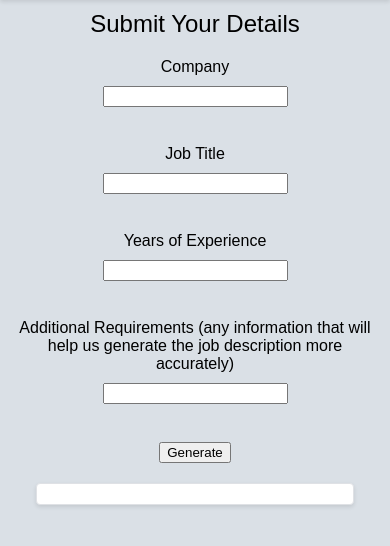
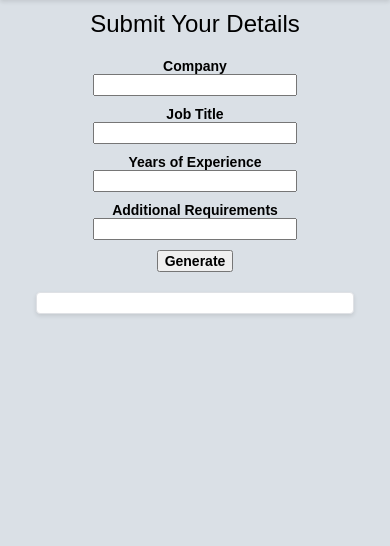
Before and after one commit to StankNugget/JD-PRO-, a Flask app: page / in a window 390 px wide. Shown: the part 48-594 px from the top of the page. Run offline with Flask 2, Linux system fonts and the light colour scheme; some libraries are stand-ins or nearby versions.

Commit message:
Bolded form and made gif responsive to mobile

```diff
--- a/main.py
+++ b/main.py
@@ -25,7 +25,7 @@
     company = StringField("Company", validators=[DataRequired()])
     job_title = StringField("Job Title", validators=[DataRequired()])
     years_of_experience = IntegerField("Years of Experience", validators=[DataRequired()])
-    additional_requirements = StringField("Additional Requirements (any information that will help us generate the job description more accurately)", validators=[DataRequired()])
+    additional_requirements = StringField("Additional Requirements", validators=[DataRequired()])
     submit = SubmitField("Generate")
 
 def CustomChatGPT(user_input):
--- a/templates/index.html
+++ b/templates/index.html
@@ -72,6 +72,12 @@
         .post {
           padding: 10px;
         }
+      @media (max-width: 768px) {
+        #loading-page img {
+          max-width: 50%;
+  }
+}
+
       }
       .content-container {
         display: flex;
@@ -80,6 +86,7 @@
         justify-content: center;
         gap: 10px;
       }
+
       .form-container {
         display: flex;
         flex-direction: column;
@@ -91,6 +98,8 @@
       .form-container input {
          display: block;
          text-align: center;
+         font-weight: bold;
+        font-size: 14px;
 }
 
        .word-textbox {
@@ -136,6 +145,9 @@
         align-items: center;
         z-index: 1000;
 }
+        #: response containter wrapper {
+          display: none;
+
        }
     </style>
     <script src="https://cdnjs.cloudflare.com/ajax/libs/showdown/1.9.1/showdown.min.js"></script>
@@ -155,18 +167,28 @@
     </header>
     <main>
          <h2>Submit Your Details</h2>
-     <form id="user-details-form" class="form-container">
-      {{ form.csrf_token }}
-      {{ form.company.label }} {{ form.company(id="company") }}<br>
-      {{ form.job_title.label }} {{ form.job_title(id="jobTitle") }}<br>
-      {{ form.years_of_experience.label }} {{   form.years_of_experience(id="yearsOfExperience") }}<br>
-      {{ form.additional_requirements.label }} {{ form.additional_requirements(id="additionalRequirements") }}<br>
-      <input type="submit" value="Generate">
-</form>
+        <form id="user-details-form" class="form-container">
+          {{ form.csrf_token }}
+
+          <div class="form-group">
+            {{ form.company.label }} {{ form.company(id="company") }}
+          </div>
+          <div class="form-group">
+            {{ form.job_title.label }} {{ form.job_title(id="jobTitle") }}
+          </div>
+          <div class="form-group">
+            {{ form.years_of_experience.label }} {{ form.years_of_experience(id="yearsOfExperience") }}
+          </div>
+          <div class="form-group">
+            {{ form.additional_requirements.label(id="additionalRequirements-label") }} {{ form.additional_requirements(id="additionalRequirements") }}
+          </div>
+          <input type="submit" value="Generate">
+        </form>
 
       <div id="loader" style="display: none;"></div>
       <div id="jobDescription"></div>
       <div id="response-container" class="word-textbox"></div>
+
     </main>
     <script>
         document.getElementById("user-details-form").addEventListener("submit", async function(event) {
```
